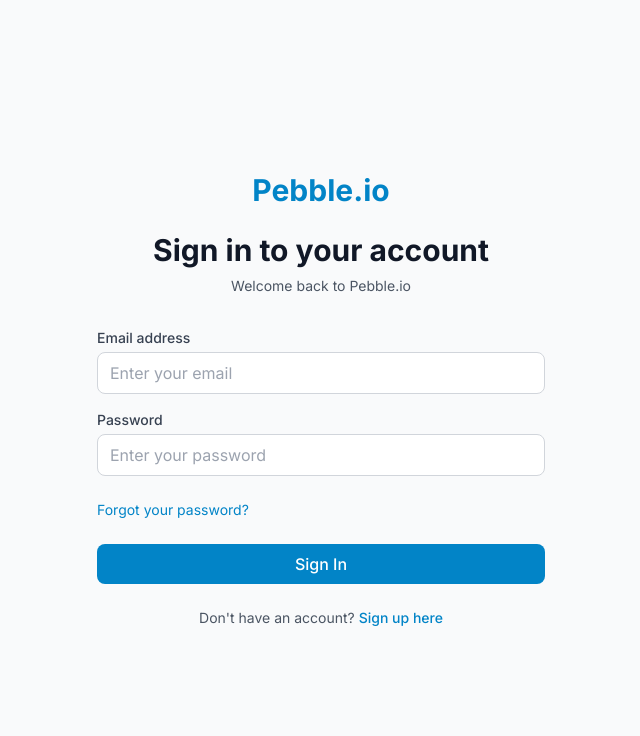
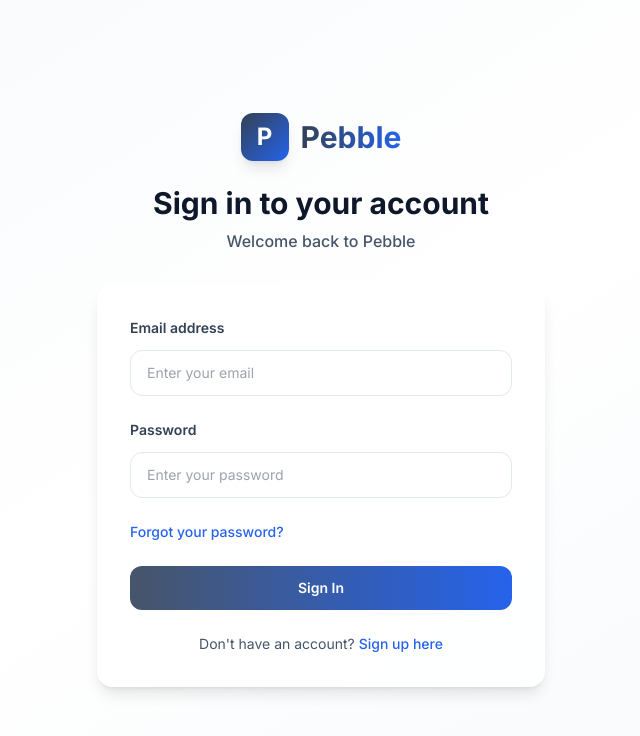
Before and after one commit to tommy-web-dev/pebble-crm, a React (Create React App) app: page /login in a window 1280 px wide. Shown: the top 736 px of the page, without its empty margins (319-959 px from the left). Built offline with nearby package versions, Linux system fonts and the light colour scheme; no server answers.

Commit message:
Redesign Login page: Match landing page color scheme and styling

```diff
--- a/src/pages/Login.tsx
+++ b/src/pages/Login.tsx
@@ -59,7 +59,7 @@
             case 'reset':
                 return (
                     <div>
-                        <label htmlFor="email" className="block text-sm font-medium text-gray-700">
+                        <label htmlFor="email" className="block text-sm font-semibold text-slate-700 mb-3">
                             Email address
                         </label>
                         <input
@@ -70,7 +70,7 @@
                             required
                             value={email}
                             onChange={(e) => setEmail(e.target.value)}
-                            className="input mt-1"
+                            className="block w-full px-4 py-3 border border-slate-200 rounded-xl focus:ring-2 focus:ring-blue-500 focus:border-blue-500 transition-all duration-200 text-sm"
                             placeholder="Enter your email"
                         />
                     </div>
@@ -80,29 +80,29 @@
                 return (
                     <div className="text-center">
                         <div className="text-6xl mb-4">📧</div>
-                        <h3 className="text-lg font-medium text-gray-900 mb-2">Check your email</h3>
-                        <p className="text-gray-600 mb-6">
+                        <h3 className="text-lg font-medium text-slate-900 mb-2">Check your email</h3>
+                        <p className="text-slate-600 mb-6">
                             We've sent a verification link to <strong>{email}</strong>
                         </p>
                         <div className="space-y-3">
                             <button
                                 type="button"
                                 onClick={handleResendVerification}
-                                className="btn-secondary w-full"
+                                className="w-full px-4 py-3 bg-slate-600 text-white text-sm font-semibold rounded-xl hover:bg-slate-700 focus:ring-4 focus:ring-slate-500/20 focus:ring-offset-2 transition-all duration-200"
                             >
                                 Resend verification email
                             </button>
                             <button
                                 type="button"
                                 onClick={() => setMode('login')}
-                                className="text-primary-600 hover:text-primary-500 text-sm"
+                                className="text-blue-600 hover:text-blue-500 text-sm font-medium"
                             >
                                 Back to login
                             </button>
                             <button
                                 type="button"
                                 onClick={() => navigate('/dashboard')}
-                                className="btn-primary w-full"
+                                className="w-full px-4 py-3 bg-gradient-to-r from-slate-600 to-blue-600 text-white text-sm font-semibold rounded-xl hover:from-slate-700 hover:to-blue-700 focus:ring-4 focus:ring-blue-500/20 focus:ring-offset-2 transition-all duration-200"
                             >
                                 Go to Dashboard
                             </button>
@@ -114,7 +114,7 @@
                 return (
                     <>
                         <div>
-                            <label htmlFor="email" className="block text-sm font-medium text-gray-700">
+                            <label htmlFor="email" className="block text-sm font-semibold text-slate-700 mb-3">
                                 Email address
                             </label>
                             <input
@@ -125,13 +125,13 @@
                                 required
                                 value={email}
                                 onChange={(e) => setEmail(e.target.value)}
-                                className="input mt-1"
+                                className="block w-full px-4 py-3 border border-slate-200 rounded-xl focus:ring-2 focus:ring-blue-500 focus:border-blue-500 transition-all duration-200 text-sm"
                                 placeholder="Enter your email"
                             />
                         </div>
 
                         <div>
-                            <label htmlFor="password" className="block text-sm font-medium text-gray-700">
+                            <label htmlFor="password" className="block text-sm font-semibold text-slate-700 mb-3">
                                 Password
                             </label>
                             <input
@@ -142,7 +142,7 @@
                                 required
                                 value={password}
                                 onChange={(e) => setPassword(e.target.value)}
-                                className="input mt-1"
+                                className="block w-full px-4 py-3 border border-slate-200 rounded-xl focus:ring-2 focus:ring-blue-500 focus:border-blue-500 transition-all duration-200 text-sm"
                                 placeholder="Enter your password"
                             />
                         </div>
@@ -174,7 +174,7 @@
             default:
                 return {
                     title: 'Sign in to your account',
-                    subtitle: 'Welcome back to Pebble.io',
+                    subtitle: 'Welcome back to Pebble',
                     buttonText: 'Sign In',
                     switchText: '',
                     switchAction: '',
@@ -187,13 +187,20 @@
 
     if (mode === 'verify') {
         return (
-            <div className="min-h-screen flex items-center justify-center bg-gray-50 py-12 px-4 sm:px-6 lg:px-8">
+            <div className="min-h-screen flex items-center justify-center bg-gradient-to-br from-slate-50 via-white to-blue-50/30 py-12 px-4 sm:px-6 lg:px-8">
                 <div className="max-w-md w-full space-y-8">
-                    <div>
-                        <h1 className="text-center text-3xl font-bold text-primary-600">Pebble.io</h1>
+                    <div className="text-center">
+                        <div className="flex items-center justify-center space-x-3 mb-6">
+                            <div className="w-12 h-12 bg-gradient-to-br from-slate-700 to-blue-600 rounded-xl flex items-center justify-center shadow-lg">
+                                <span className="text-white font-bold text-2xl">P</span>
+                            </div>
+                            <span className="text-3xl font-bold bg-gradient-to-r from-slate-700 to-blue-600 bg-clip-text text-transparent">
+                                Pebble
+                            </span>
+                        </div>
                     </div>
 
-                    <div className="card">
+                    <div className="bg-white/80 backdrop-blur-sm rounded-2xl shadow-lg border border-white/20 p-8">
                         {renderForm()}
                     </div>
                 </div>
@@ -202,32 +209,40 @@
     }
 
     return (
-        <div className="min-h-screen flex items-center justify-center bg-gray-50 py-12 px-4 sm:px-6 lg:px-8">
+        <div className="min-h-screen flex items-center justify-center bg-gradient-to-br from-slate-50 via-white to-blue-50/30 py-12 px-4 sm:px-6 lg:px-8">
             <div className="max-w-md w-full space-y-8">
-                <div>
-                    <h1 className="text-center text-3xl font-bold text-primary-600">Pebble.io</h1>
-                    <h2 className="mt-6 text-center text-3xl font-extrabold text-gray-900">
+                <div className="text-center">
+                    <div className="flex items-center justify-center space-x-3 mb-6">
+                        <div className="w-12 h-12 bg-gradient-to-br from-slate-700 to-blue-600 rounded-xl flex items-center justify-center shadow-lg">
+                            <span className="text-white font-bold text-2xl">P</span>
+                        </div>
+                        <span className="text-3xl font-bold bg-gradient-to-r from-slate-700 to-blue-600 bg-clip-text text-transparent">
+                            Pebble
+                        </span>
+                    </div>
+                    <h2 className="text-3xl font-bold text-slate-900 mb-2">
                         {modeInfo.title}
                     </h2>
-                    <p className="mt-2 text-center text-sm text-gray-600">
+                    <p className="text-slate-600 font-medium">
                         {modeInfo.subtitle}
                     </p>
                 </div>
 
-                <form className="mt-8 space-y-6" onSubmit={handleSubmit}>
+                <div className="bg-white/80 backdrop-blur-sm rounded-2xl shadow-lg border border-white/20 p-8">
+                    <form className="space-y-6" onSubmit={handleSubmit}>
                         {error && (
-                        <div className="bg-red-50 border border-red-200 text-red-700 px-4 py-3 rounded-md">
+                            <div className="bg-red-50 border border-red-200 text-red-700 px-4 py-3 rounded-xl text-sm">
                                 {error}
                             </div>
                         )}
 
                         {success && (
-                        <div className="bg-green-50 border border-green-200 text-green-700 px-4 py-3 rounded-md">
+                            <div className="bg-green-50 border border-green-200 text-green-700 px-4 py-3 rounded-xl text-sm">
                                 {success}
                             </div>
                         )}
 
-                    <div className="space-y-4">
+                        <div className="space-y-6">
                             {renderForm()}
                         </div>
 
@@ -236,7 +251,7 @@
                                 <button
                                     type="button"
                                     onClick={() => setMode('reset')}
-                                className="text-sm text-primary-600 hover:text-primary-500"
+                                    className="text-sm text-blue-600 hover:text-blue-500 font-medium transition-colors duration-200"
                                 >
                                     Forgot your password?
                                 </button>
@@ -248,7 +263,7 @@
                                 <button
                                     type="submit"
                                     disabled={loading}
-                                className="btn-primary w-full disabled:opacity-50 disabled:cursor-not-allowed"
+                                    className="w-full px-4 py-3 bg-gradient-to-r from-slate-600 to-blue-600 text-white text-sm font-semibold rounded-xl hover:from-slate-700 hover:to-blue-700 focus:ring-4 focus:ring-blue-500/20 focus:ring-offset-2 transition-all duration-200 disabled:opacity-50 disabled:cursor-not-allowed"
                                 >
                                     {loading ? 'Loading...' : modeInfo.buttonText}
                                 </button>
@@ -256,9 +271,9 @@
                         )}
 
                         <div className="text-center">
-                        <p className="text-sm text-gray-600">
+                            <p className="text-sm text-slate-600">
                                 Don't have an account?{' '}
-                            <Link to="/signup" className="text-primary-600 hover:text-primary-500 font-medium">
+                                <Link to="/signup" className="text-blue-600 hover:text-blue-500 font-medium transition-colors duration-200">
                                     Sign up here
                                 </Link>
                             </p>
@@ -266,6 +281,7 @@
                     </form>
                 </div>
             </div>
+        </div>
     );
 };
 
```
Lines whose indentation alone changed are shown as unchanged.
